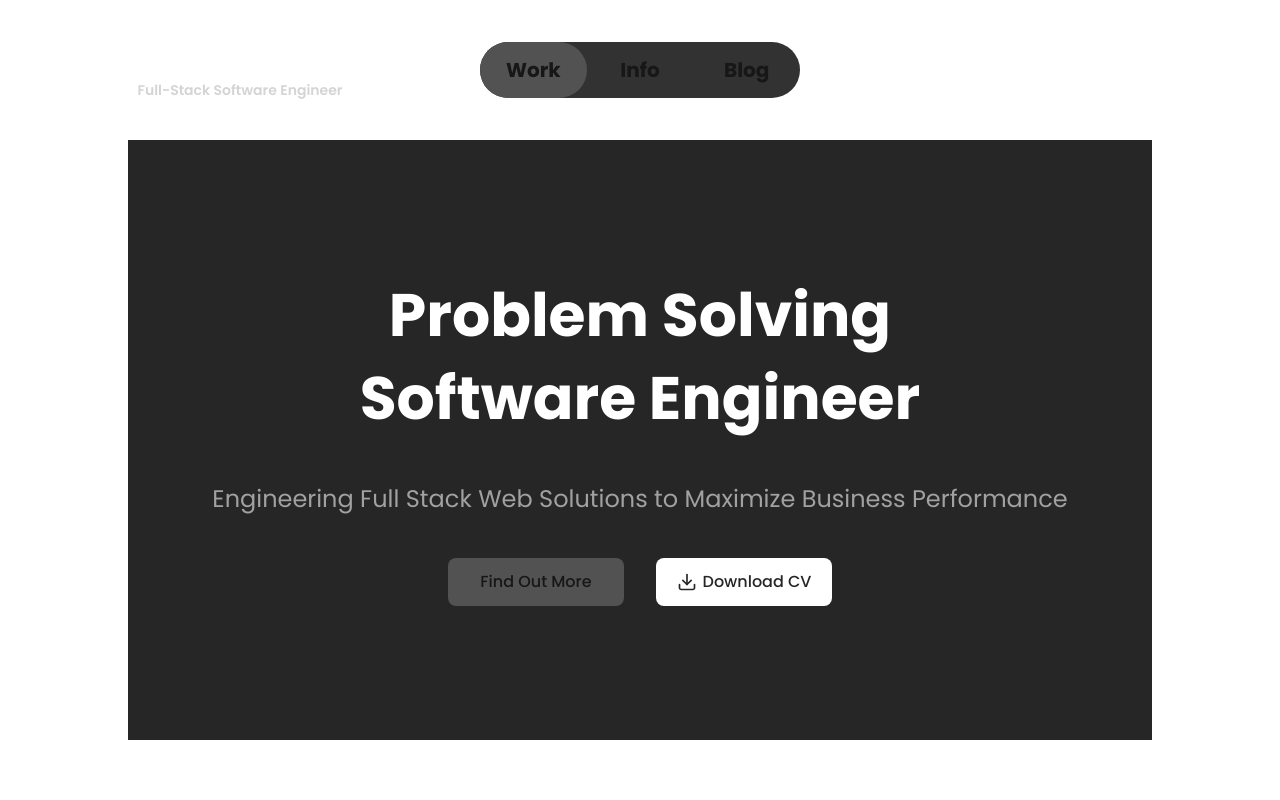
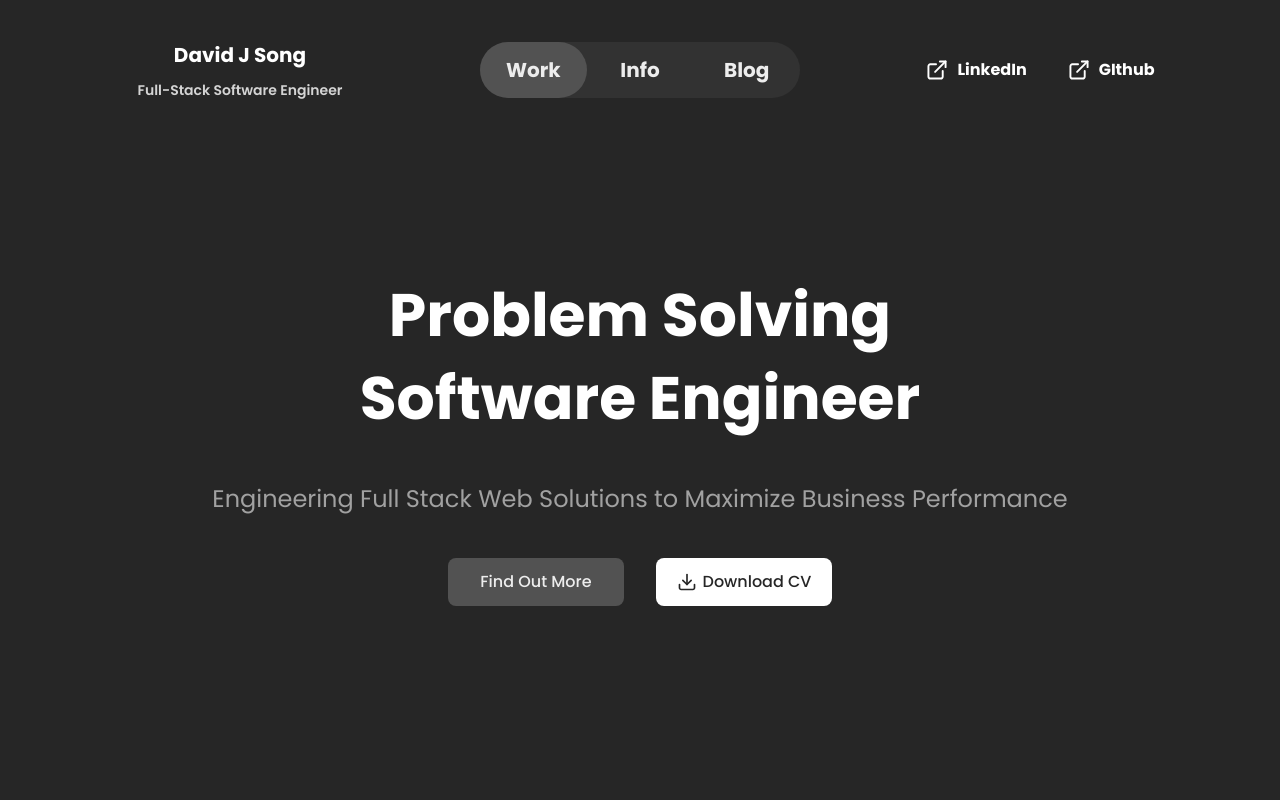
Before and after one commit to jaino-song/jaino-song.github.io, a Next.js app: page / in a window 1280 px wide. Shown: the top 800 px of the page. Built offline with nearby package versions, Linux system fonts and the light colour scheme.

Commit message:
fix: dark mode bg fixed

```diff
--- a/src/app/globals.css
+++ b/src/app/globals.css
@@ -1,13 +1,9 @@
 @import "tailwindcss";
 
-:root {
-  --background: #ffffff;
-  --foreground: #171717;
-}
-
 @theme inline {
-  --color-background: var(--background);
-  --color-foreground: var(--foreground);
+  --color-background: var(--Color-Background);
+  --color-foreground: var(--Color-Foreground);
+  --color-Foreground: #ededed;
   --color-ButtonBg: #525252;
   --color-SubComponentBg: #323232;
   --color-Background: #262626;
@@ -67,16 +63,9 @@
   }
 }
 
-@media (prefers-color-scheme: dark) {
-  :root {
-    --background: #262626;
-    --foreground: #ededed;
-  }
-}
-
 body {
-  background: var(--background);
-  color: var(--foreground);
+  background: var(--color-Background);
+  color: var(--color-Foreground);
   font-family: var(--font-poppins), var(--font-roboto), sans-serif;
 }
 
```
